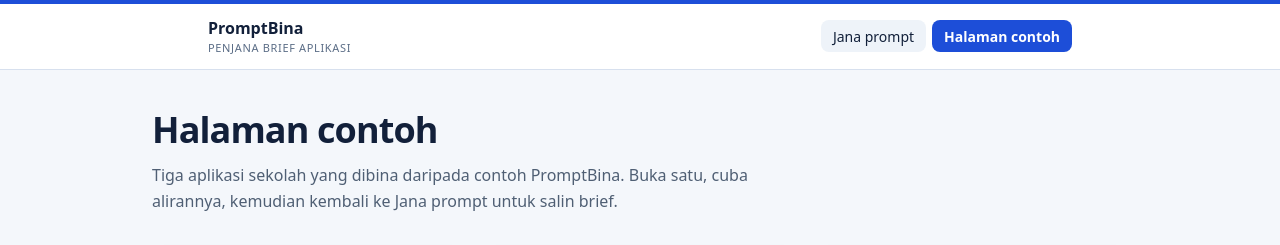
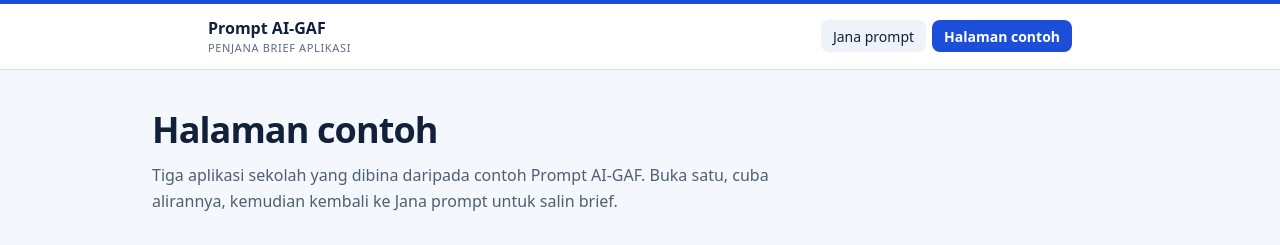
Before and after one commit to MrCekodok/promptguru, a Next.js app: page /contoh in a window 1280 px wide. Shown: the top 245 px of the page. Built offline with nearby package versions, Linux system fonts and the light colour scheme.

Commit message:
Tukar nama aplikasi kepada Prompt AI-GAF
Co-authored-by: g-99249188 <g-99249188@moe-dl.edu.my>

```diff
--- a/package.json
+++ b/package.json
@@ -1,5 +1,5 @@
 {
-  "name": "promptbina",
+  "name": "prompt-ai-gaf",
   "version": "0.1.0",
   "private": true,
   "scripts": {
--- a/src/app/contoh/page.tsx
+++ b/src/app/contoh/page.tsx
@@ -3,7 +3,7 @@ import Link from "next/link";
 import { demoApps } from "@/lib/demo-apps";
 
 export const metadata = {
-  title: "Halaman contoh — PromptBina",
+  title: "Halaman contoh — Prompt AI-GAF",
 };
 
 export default function HalamanContohPage() {
@@ -13,7 +13,7 @@ export default function HalamanContohPage() {
         Halaman contoh
       </h1>
       <p className="mt-3 max-w-2xl text-base leading-relaxed text-muted-foreground">
-        Tiga aplikasi sekolah yang dibina daripada contoh PromptBina. Buka
+        Tiga aplikasi sekolah yang dibina daripada contoh Prompt AI-GAF. Buka
         satu, cuba alirannya, kemudian kembali ke Jana prompt untuk salin
         brief.
       </p>
--- a/src/app/hasil/route.ts
+++ b/src/app/hasil/route.ts
@@ -25,7 +25,7 @@ export async function POST(request: NextRequest) {
 <head>
   <meta charset="utf-8" />
   <meta name="viewport" content="width=device-width, initial-scale=1" />
-  <title>${title} — PromptBina</title>
+  <title>${title} — Prompt AI-GAF</title>
   <style>
     :root { color-scheme: light; }
     body { margin: 0; font-family: ui-sans-serif, system-ui, sans-serif; background: #f4f7fb; color: #12203a; }
@@ -44,7 +44,7 @@ export async function POST(request: NextRequest) {
 <body>
   <header>
     <div class="bar"></div>
-    <div class="wrap">PromptBina</div>
+    <div class="wrap">Prompt AI-GAF</div>
   </header>
   <main>
     <h1>Prompt siap</h1>
--- a/src/app/layout.tsx
+++ b/src/app/layout.tsx
@@ -15,9 +15,9 @@ const geistMono = Geist_Mono({
 });
 
 export const metadata: Metadata = {
-  title: "PromptBina — Jana prompt untuk membina aplikasi",
+  title: "Prompt AI-GAF — Jana prompt untuk membina aplikasi",
   description:
-    "Isi masalah, sasaran pengguna, cadangan menu, dan situasi. PromptBina menyusunnya menjadi prompt AI yang sedia digunakan untuk membina aplikasi.",
+    "Isi masalah, sasaran pengguna, cadangan menu, dan situasi. Prompt AI-GAF menyusunnya menjadi prompt AI yang sedia digunakan untuk membina aplikasi.",
 };
 
 export default function RootLayout({ children }: LayoutProps<"/">) {
--- a/src/components/site-nav.tsx
+++ b/src/components/site-nav.tsx
@@ -31,7 +31,7 @@ export function SiteNav() {
         }}
       >
         <Link href="/" style={{ textDecoration: "none", color: "inherit" }}>
-          <strong>PromptBina</strong>
+          <strong>Prompt AI-GAF</strong>
           <span
             style={{
               display: "block",
```
Also changed, not shown: 1 other file (tests, documents, lock files or other folders).
